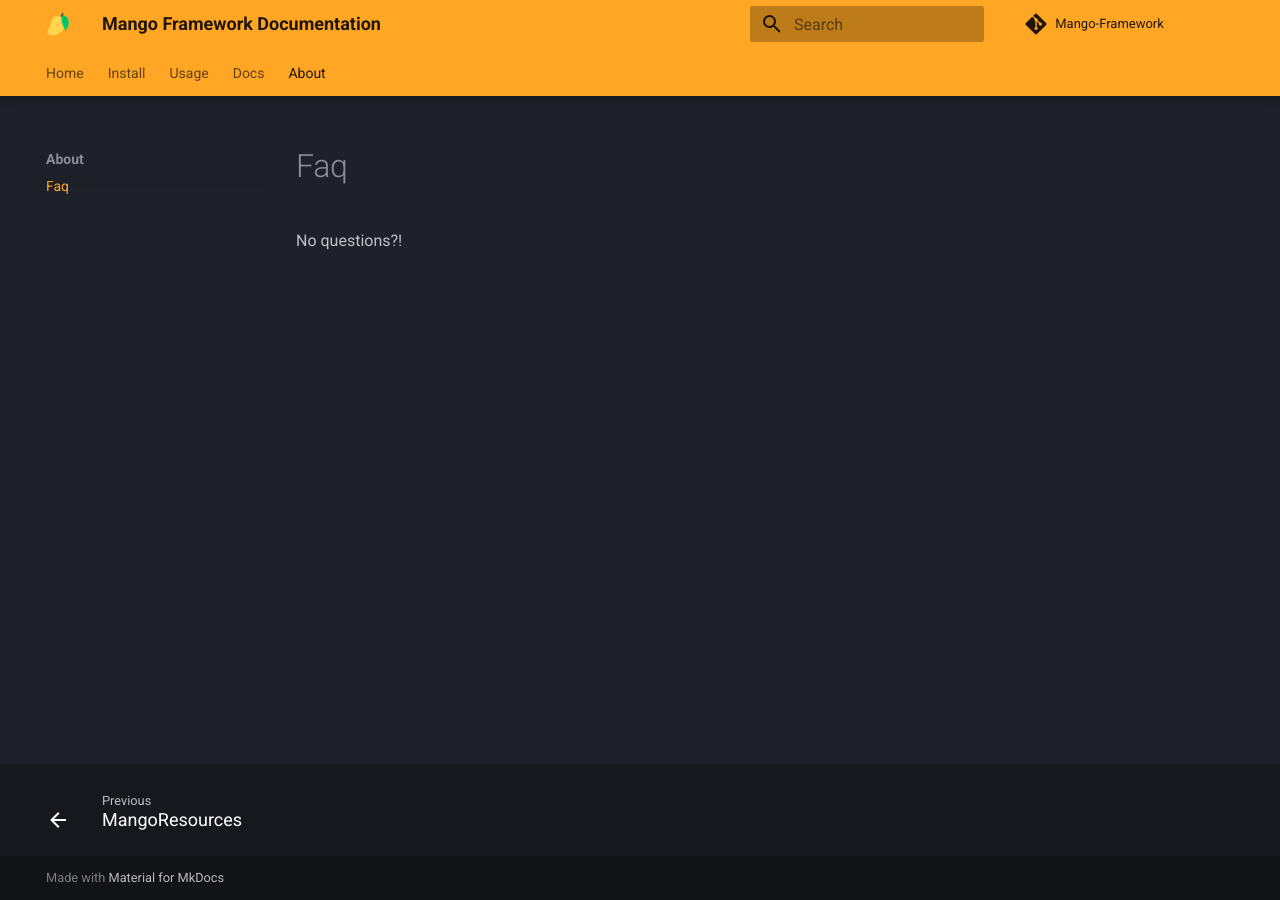
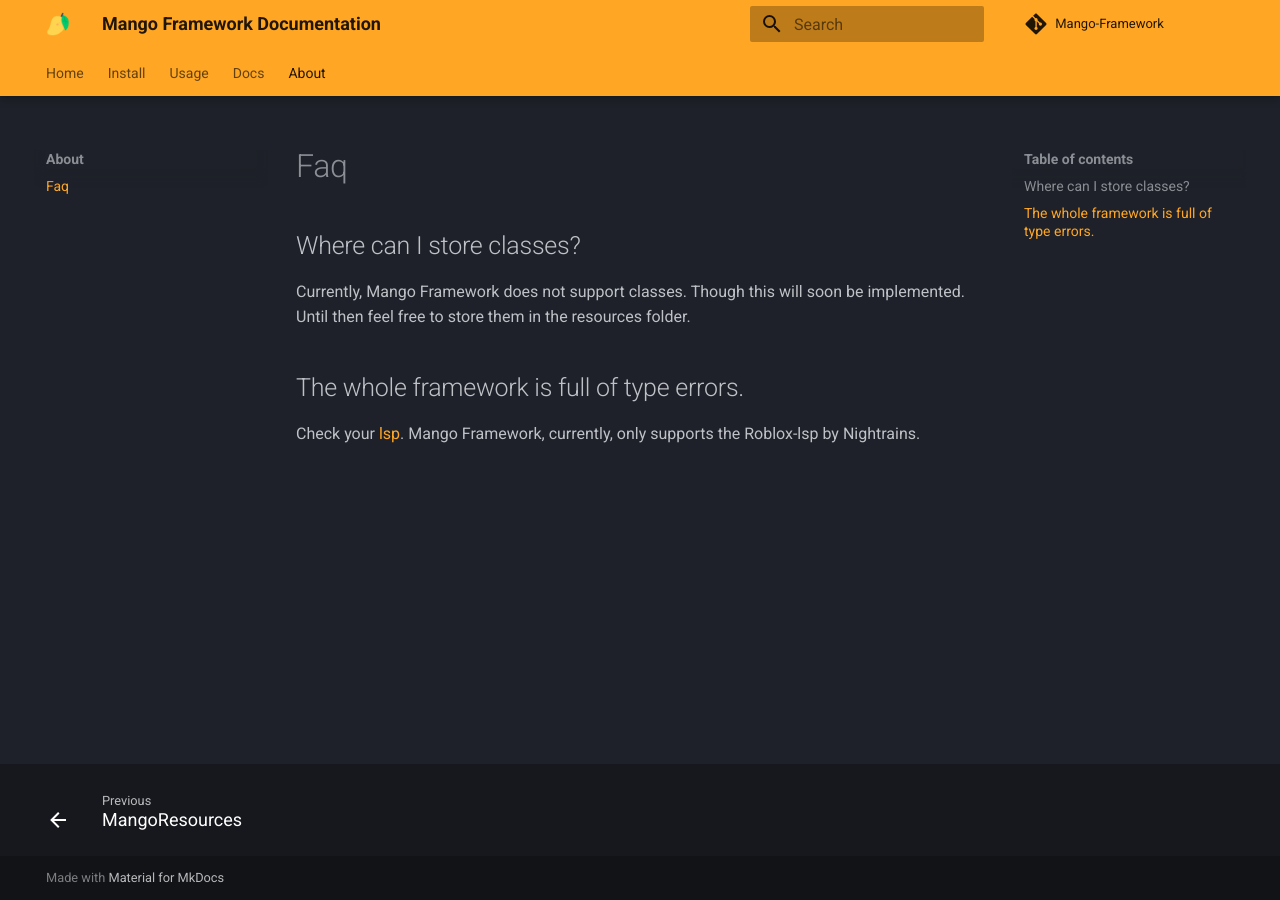
Before and after one commit to MarkoGasta/Mango-Framework-Docs, an MkDocs documentation site: the page built from docs/about/faq.md, in a window 1280 px wide. Built offline with MkDocs 1.6.1 and Material for MkDocs 9.7.7, drawn with Linux system fonts in a browser that asks for light colours; comment, search, counter and statistics services are not loaded.

Commit message:
Structure changes

```diff
--- a/docs/about/faq.md
+++ b/docs/about/faq.md
@@ -1 +1,6 @@
-No questions?!
+# Faq
+## Where can I store classes?
+Currently, Mango Framework does not support classes. Though this will soon be implemented. Until then feel free to store them in the resources folder.
+
+## The whole framework is full of type errors.
+Check your [lsp](../../usage/language_server). Mango Framework, currently, only supports the Roblox-lsp by Nightrains.
--- a/mkdocs.yml
+++ b/mkdocs.yml
@@ -38,6 +38,7 @@
     - Creating a Controller: usage/creating_controller.md
     - Managing Priorities: usage/set_priorities.md
     - Connecting Modules: usage/connecting_modules.md
+    - Language Server: usage/language_server.md
   - Docs:
     - Internal:
       - ReplicatedStorage:
```
Also changed, not shown: docs/docs/integrated/coming_soon.md (added, +1 -0 lines), docs/index.md (+1 -1 lines), docs/usage/language_server.md (added, +1 -0 lines).
